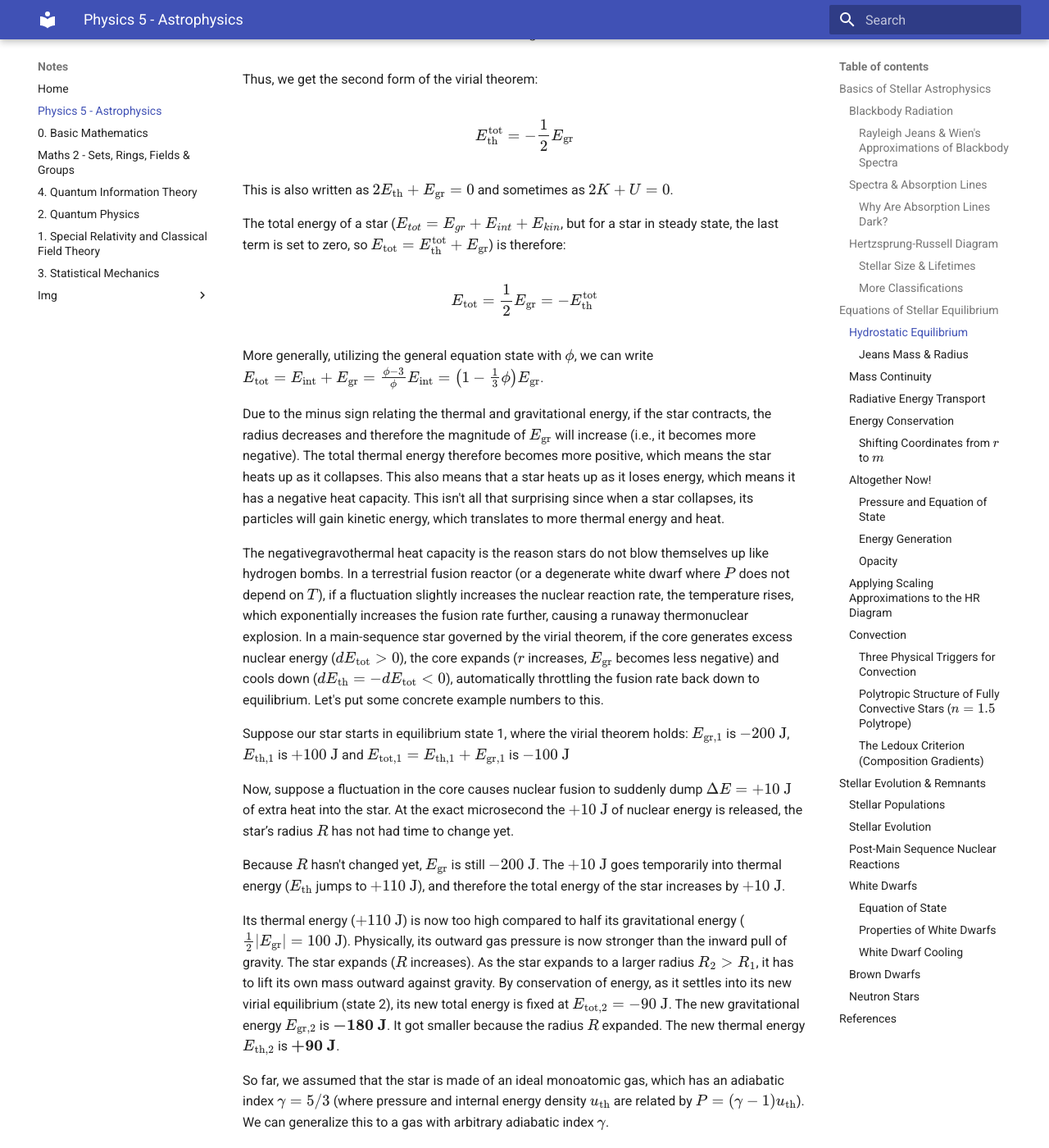
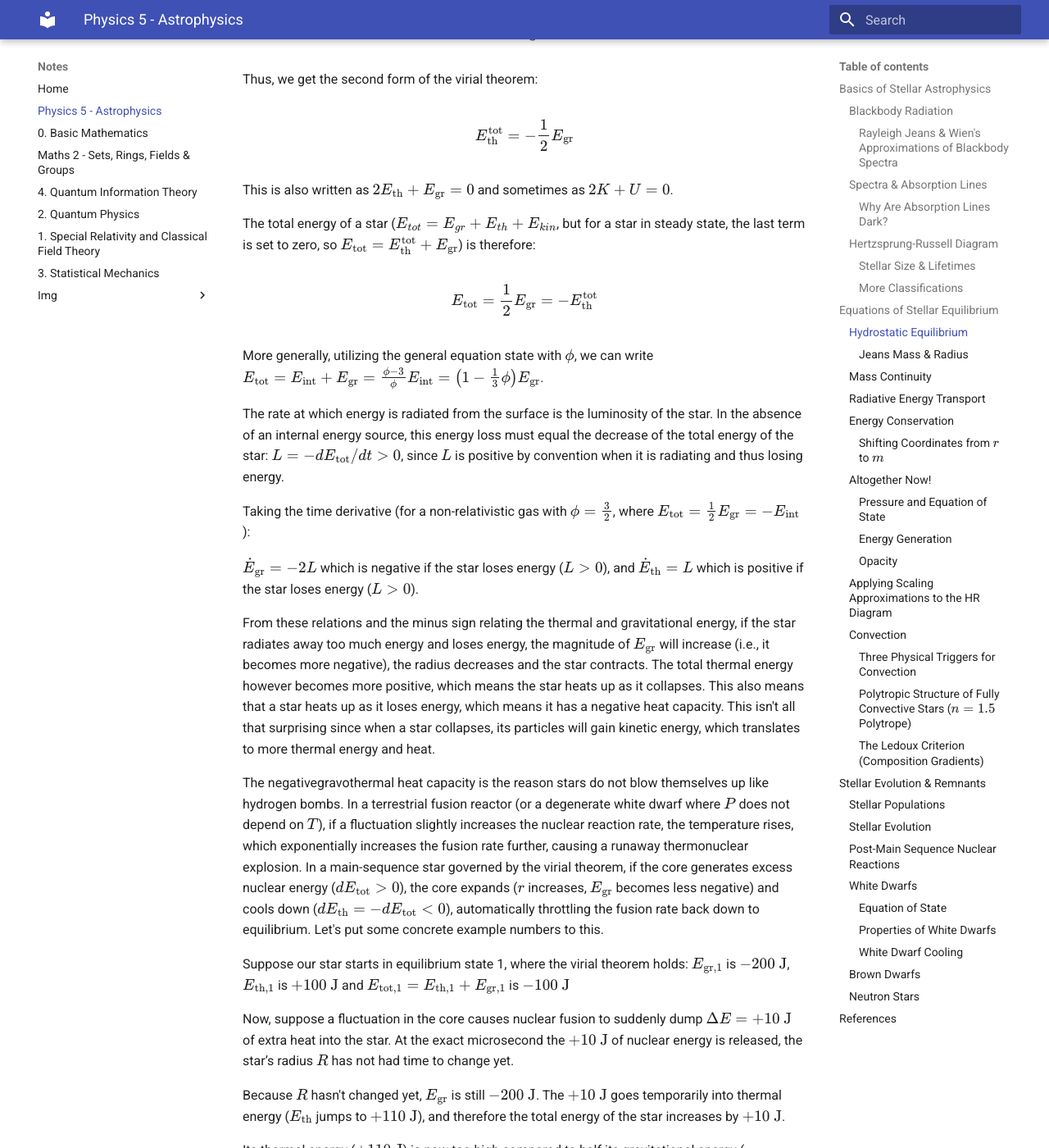
Before and after one commit to regstuff/notes, an MkDocs documentation site: the page built from docs/Physics_Astrophysics.md, in a window 1280 px wide and 1400 px high, scrolled down 24155 px. Shown: the whole window at 82% size. Built offline with MkDocs 1.6.1 and Material for MkDocs 9.7.7, drawn with Linux system fonts in a browser that asks for light colours; some of the changed text lies outside the part shown.

Commit message:
Update Physics_Astrophysics.md

```diff
--- a/docs/Physics_Astrophysics.md
+++ b/docs/Physics_Astrophysics.md
@@ -512,13 +512,19 @@ $$E_{\text{th}}^{\text{tot}} = -\frac{1}{2}E_{\text{gr}}$$
 
 This is also written as $2 E_{\text{th}} + E_{\text{gr}} = 0$ and sometimes as $2K + U = 0$.
 
-The total energy of a star ($E_{tot} = E_{gr} + E_{int} + E_{kin}$, but for a star in steady state, the last term is set to zero, so $E_{\text{tot}} = E_{\text{th}}^{\text{tot}} + E_{\text{gr}}$) is therefore:
+The total energy of a star ($E_{tot} = E_{gr} + E_{th} + E_{kin}$, but for a star in steady state, the last term is set to zero, so $E_{\text{tot}} = E_{\text{th}}^{\text{tot}} + E_{\text{gr}}$) is therefore:
 
 $$E_{\text{tot}} = \frac{1}{2}E_{\text{gr}} = -E_{\text{th}}^{\text{tot}}$$
 
 More generally, utilizing the general equation state with $\phi$, we can write $E_{\text{tot}} = E_{\text{int}} + E_{\text{gr}} = \frac{\phi - 3}{\phi}E_{\text{int}} = \left(1 - \frac{1}{3}\phi\right)E_{\text{gr}}$.
 
-Due to the minus sign relating the thermal and gravitational energy, if the star contracts, the radius decreases and therefore the magnitude of $E_{\text{gr}}$ will increase (i.e., it becomes more negative). The total thermal energy therefore becomes more positive, which means the star heats up as it collapses. This also means that a star heats up as it loses energy, which means it has a negative heat capacity. This isn't all that surprising since when a star collapses, its particles will gain kinetic energy, which translates to more thermal energy and heat.
+The rate at which energy is radiated from the surface is the luminosity of the star. In the absence of an internal energy source, this energy loss must equal the decrease of the total energy of the star: $L = -dE_{\text{tot}}/dt > 0$, since $L$ is positive by convention when it is radiating and thus losing energy.
+
+Taking the time derivative (for a non-relativistic gas with $\phi = \frac{3}{2}$, where $E_{\text{tot}} = \frac{1}{2}E_{\text{gr}} = -E_{\text{int}}$):
+
+$\dot{E}_{\text{gr}} = -2L$ which is negative if the star loses energy ($L > 0$), and $\dot{E}_{\text{th}} = L$ which is positive if the star loses energy ($L > 0$).
+
+From these relations and the minus sign relating the thermal and gravitational energy, if the star radiates away too much energy and loses energy, the magnitude of $E_{\text{gr}}$ will increase (i.e., it becomes more negative), the radius decreases and the star contracts. The total thermal energy however becomes more positive, which means the star heats up as it collapses. This also means that a star heats up as it loses energy, which means it has a negative heat capacity. This isn't all that surprising since when a star collapses, its particles will gain kinetic energy, which translates to more thermal energy and heat.
 
 The negativegravothermal heat capacity is the reason stars do not blow themselves up like hydrogen bombs. In a terrestrial fusion reactor (or a degenerate white dwarf where $P$ does not depend on $T$), if a fluctuation slightly increases the nuclear reaction rate, the temperature rises, which exponentially increases the fusion rate further, causing a runaway thermonuclear explosion. In a main-sequence star governed by the virial theorem, if the core generates excess nuclear energy ($dE_{\text{tot}} > 0$), the core expands ($r$ increases, $E_{\text{gr}}$ becomes less negative) and cools down ($dE_{\text{th}} = -dE_{\text{tot}} < 0$), automatically throttling the fusion rate back down to equilibrium. Let's put some concrete example numbers to this.
 
```
Also changed, not shown: other parts of docs/Physics_Astrophysics.md (+1 -1 lines).
